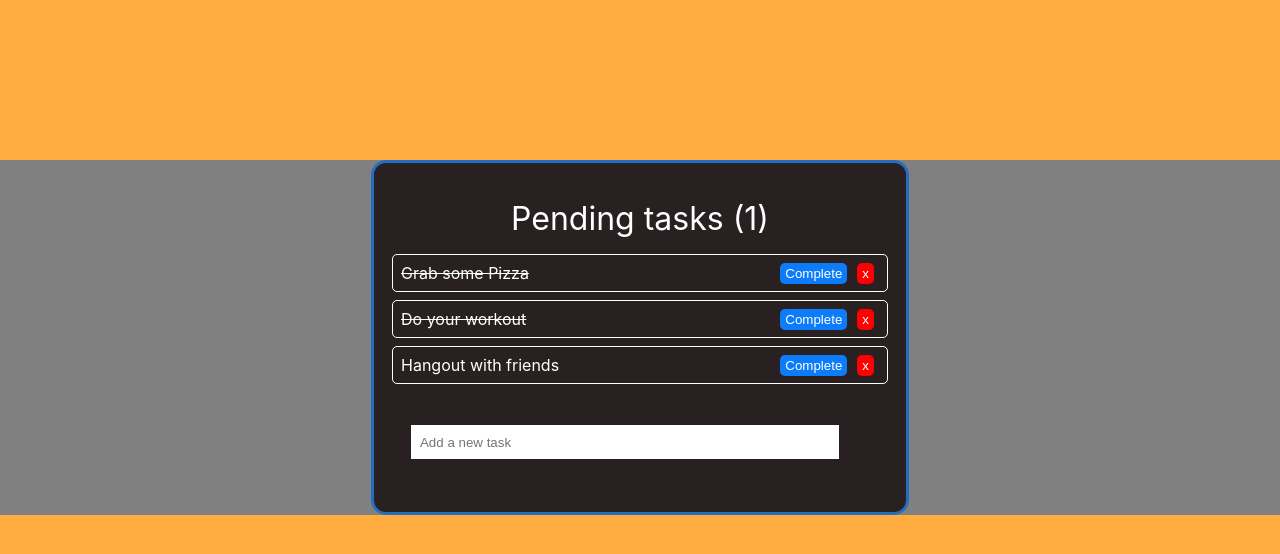
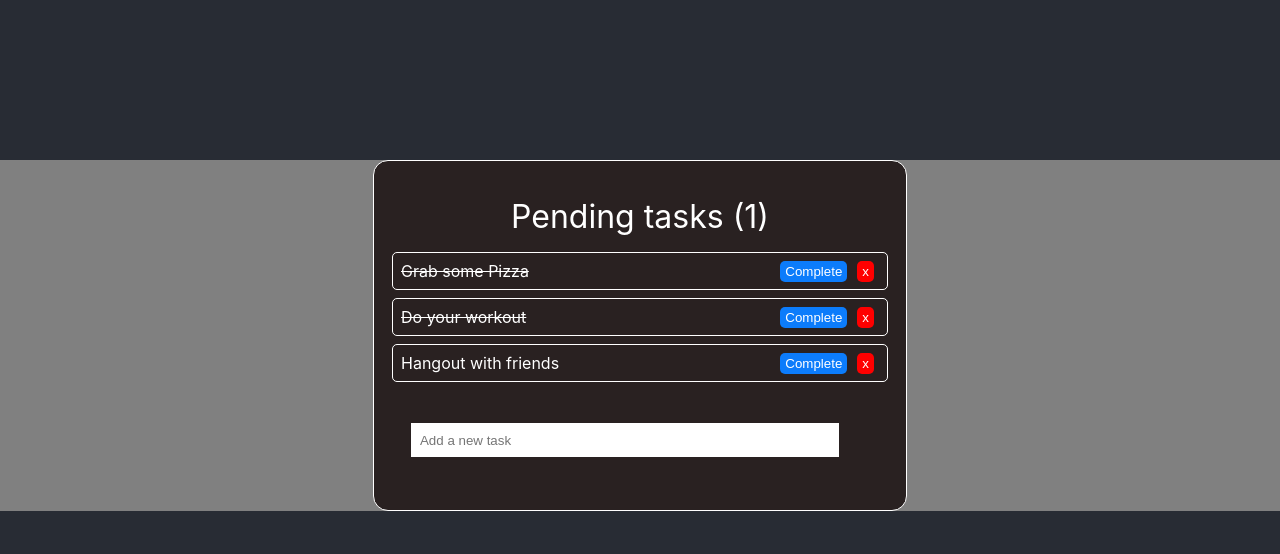
Before and after one commit to ryan-sav/react-playground, a React (Create React App) app: page / in a window 1280 px wide. Shown: the top 554 px of the page. Built offline with nearby package versions, Linux system fonts and the light colour scheme.

Commit message:
style changes

```diff
--- a/src/js/components/ToDo.scss
+++ b/src/js/components/ToDo.scss
@@ -1,5 +1,5 @@
 body {
-    background: rgb(255, 173, 65);
+    background: #282c34;
   }
 
   .todo-container {
@@ -9,7 +9,7 @@ body {
     border-radius: 15px;
     padding: 20px 10px;
     color: white;
-    border: 3px solid rgb(36, 110, 194);
+    border: 1px solid  white;
   }
 
   .task {
```
